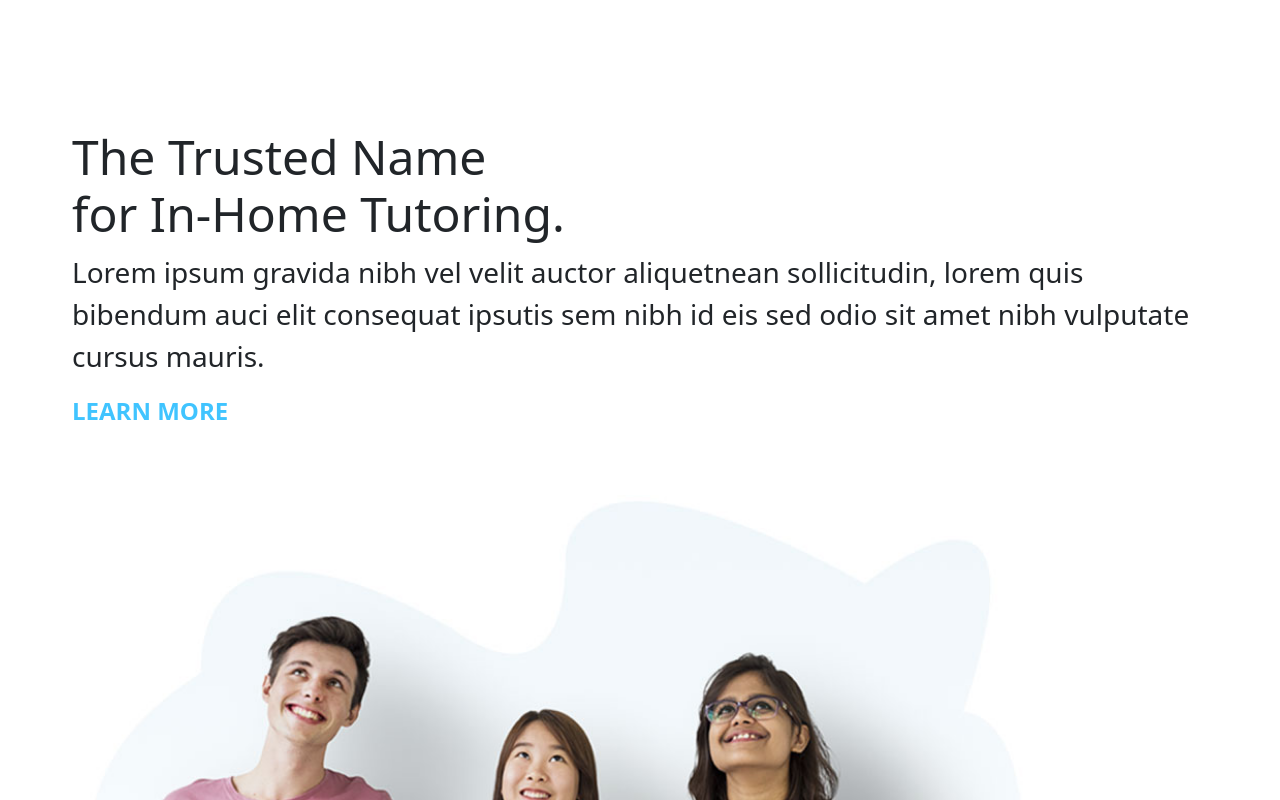
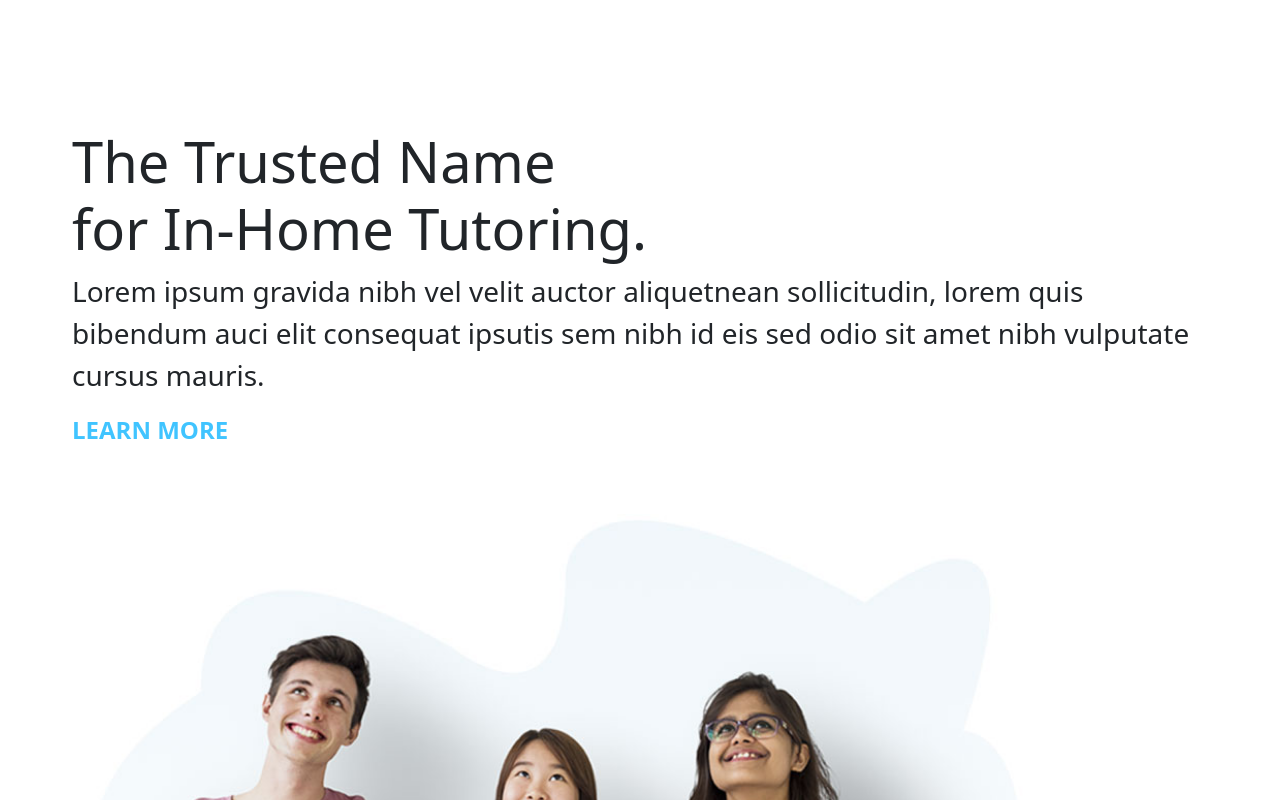
Before and after one commit to totarochristian/proj-html-vuejs, a Vue app: page / in a window 1280 px wide. Shown: the part 1140-1940 px from the top of the page. Built offline with nearby package versions, Linux system fonts and the light colour scheme.

Commit message:
Update h2 font sizes

```diff
--- a/src/assets/styles/general.scss
+++ b/src/assets/styles/general.scss
@@ -6,3 +6,7 @@ $fa-font-path: '../webfonts';
 @import '@fortawesome/fontawesome-free/scss/regular.scss';
 
 @import 'bootstrap/scss/bootstrap';
+
+h2{
+  font-size: $h2Sizes;
+}
--- a/src/assets/styles/partial/_variables.scss
+++ b/src/assets/styles/partial/_variables.scss
@@ -7,3 +7,4 @@ $subjectsBackground: #f2f8fc;
 
 /* Sizes */
 $navbarHeight: 100px;
+$h2Sizes: 3.5rem;
--- a/src/components/Main/InHomeTutoringComponent.vue
+++ b/src/components/Main/InHomeTutoringComponent.vue
@@ -18,9 +18,6 @@
   #inHomeTutoring{
     padding-top: 8rem!important;
     margin: 4rem 3rem 10rem 3rem!important;
-    h2{
-      font-size: 3rem;
-    }
     img{
       width: 100%;
       height: auto;
--- a/src/components/Main/LearningPossibilitiesComponent.vue
+++ b/src/components/Main/LearningPossibilitiesComponent.vue
@@ -4,7 +4,7 @@
       <span class="w-100 fw-semibold text-capitalize fs-3 p-4" :class="{'active': index == activeIndex}" @click="OpenSection(index)" v-for="(elem, index) in store.siteCreationData.main.learningPossibilities.data">{{ elem.sectiontitle }}</span>
     </div>
     <div id="learningContent" class="my-4 p-4 d-flex flex-column align-items-start flex-fill gap-4">
-      <h1>{{ store.siteCreationData.main.learningPossibilities.data[activeIndex].title }}</h1>
+      <h2>{{ store.siteCreationData.main.learningPossibilities.data[activeIndex].title }}</h2>
       <p class="fs-3">{{ store.siteCreationData.main.learningPossibilities.data[activeIndex].description }}</p>
       <div id="learningOptionsContent" class="w-100 d-flex align-items-end">
         <div id="learningOptions" class="flex-fill d-flex flex-column align-items-start">
--- a/src/components/Main/PopularCourses/PopularCoursesComponent.vue
+++ b/src/components/Main/PopularCourses/PopularCoursesComponent.vue
@@ -1,6 +1,6 @@
 <template>
   <div id="popularOnlineCourses" class="m-4 p-4 d-flex justify-content-center align-items-center flex-column gap-4">
-    <h2 class="fs-1 text-capitalize">Popular online courses</h2>
+    <h2 class="text-capitalize">Popular online courses</h2>
     <p class="fs-3 col-xl-6 text-center">Lorem ipsum gravida nibh vel velit auctor aliquetnean sollicitudin, lorem quis bibendum auci elit consequat ipsutis sem nibh id elit</p>
     <PopularCoursesCarouselComponent />
   </div>
--- a/src/components/Main/PricingPlans/PricingPlansComponent.vue
+++ b/src/components/Main/PricingPlans/PricingPlansComponent.vue
@@ -1,6 +1,6 @@
 <template>
   <div id="pricingPlans" class="m-4 p-4 d-flex justify-content-center align-items-center flex-column gap-4">
-    <h2 class="fs-1 text-capitalize">pricing plans</h2>
+    <h2 class="text-capitalize">pricing plans</h2>
     <p class="fs-3 text-center">Lorem ipsum gravida nibh vel velit auctor aliquetnean sollicitudin, lorem quis bibendum auci</p>
     <PricingTableComponent />
   </div>
--- a/src/components/Main/ReachPotentialComponent.vue
+++ b/src/components/Main/ReachPotentialComponent.vue
@@ -37,9 +37,6 @@
     #reachPotentialContent{
       max-width: 570px;
       margin: 2rem;
-      h2{
-        font-size: 3.5rem;
-      }
       .results{
         color: $buttonColor1;
         span:first-child{
```
